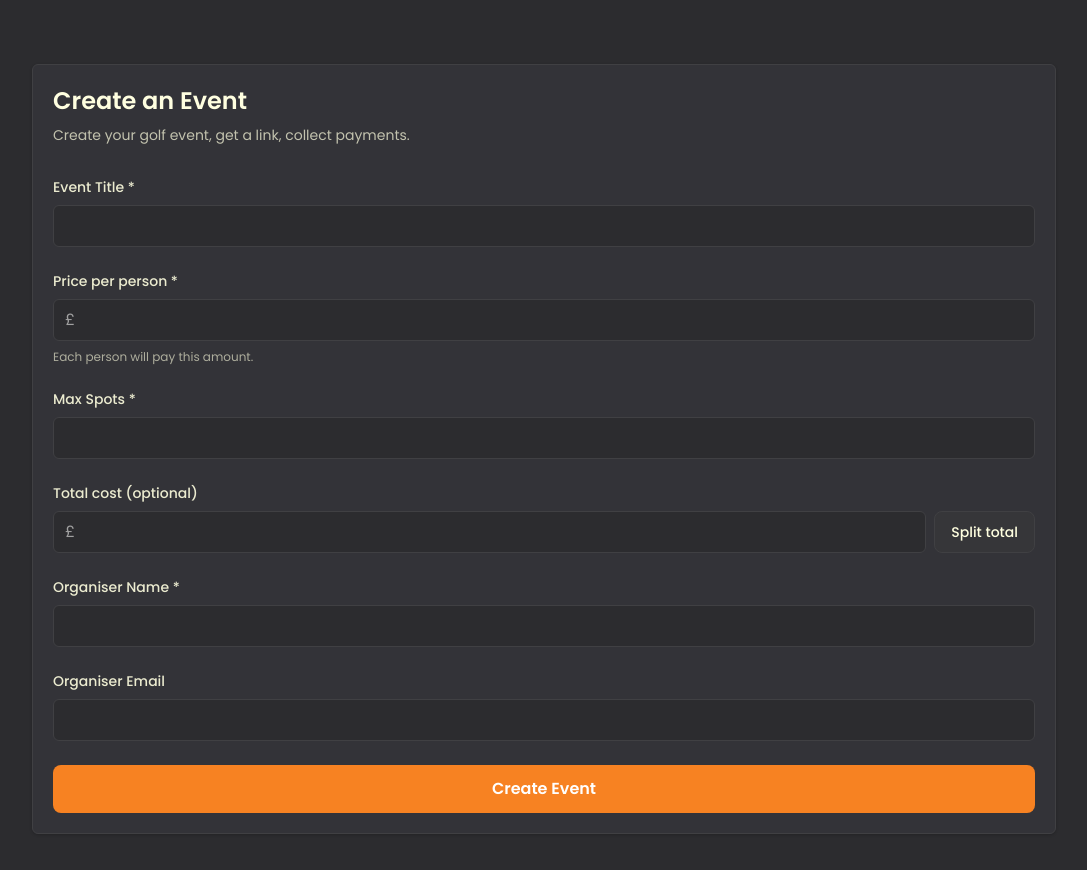
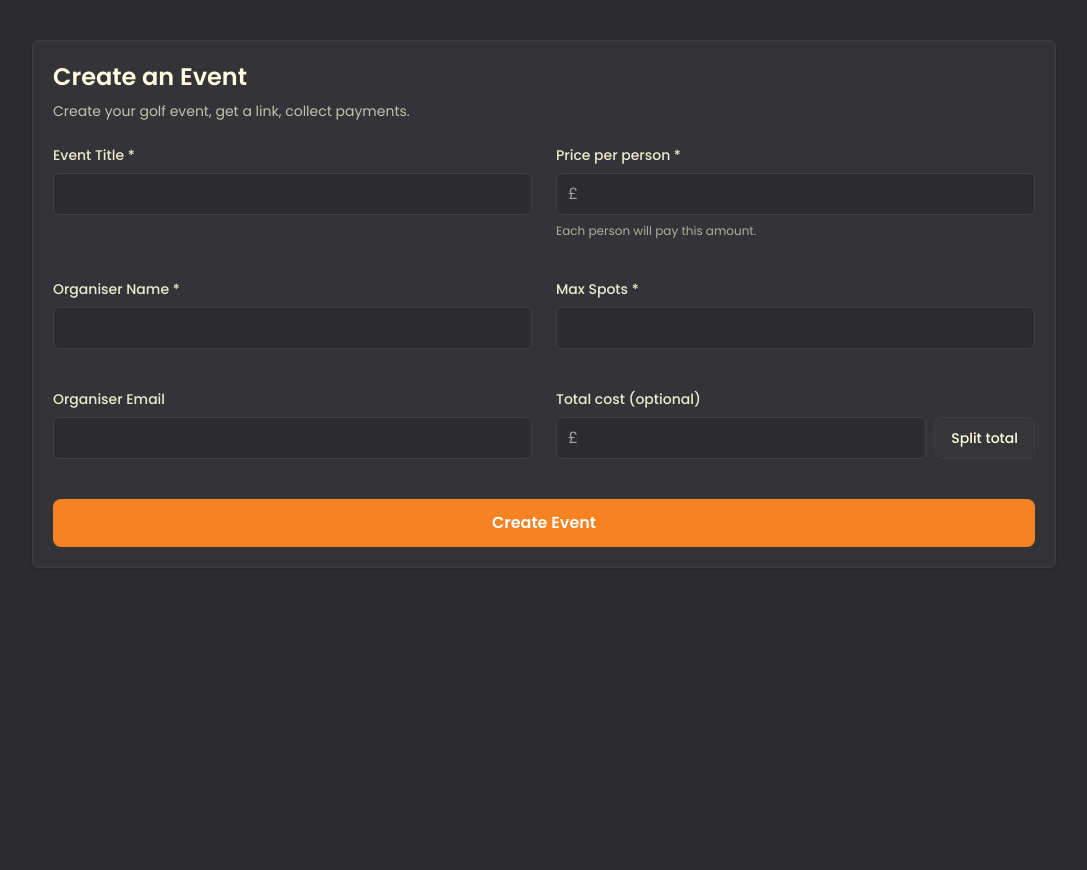
Before and after one commit to CamMacB17/alba-collect-host, a Next.js app: page /create in a window 1280 px wide. Shown: the top 870 px of the page, without its empty margins (96-1183 px from the left). After the commit the page ends 800 px from the top, so only its background shows below. Built offline with nearby package versions, Linux system fonts and the light colour scheme.

Commit message:
Fix currency input prefix + restore compact Create Event desktop layout

```diff
--- a/src/app/admin/[token]/EditPriceForm.tsx
+++ b/src/app/admin/[token]/EditPriceForm.tsx
@@ -88,9 +88,9 @@ export default function EditPriceForm({ eventId, currentPricePence, token, isPri
     <form onSubmit={handleSubmit}>
       <div className="space-y-1">
         <div className="flex gap-2 items-start">
-          <div className="relative flex-1">
+          <div className="relative w-full flex-1">
             <span
-              className="absolute left-3 top-1/2 -translate-y-1/2 text-neutral-400 pointer-events-none z-10"
+              className="absolute inset-y-0 left-0 flex items-center pl-3 text-zinc-400 pointer-events-none z-10"
             >
               £
             </span>
--- a/src/app/create/page.tsx
+++ b/src/app/create/page.tsx
@@ -126,8 +126,8 @@ export default function CreatePage() {
   };
 
   return (
-    <main className="min-h-screen py-16 px-4 sm:px-6 lg:px-8 overflow-x-hidden" style={{ background: "#2C2C2F" }}>
-      <div className="w-full max-w-5xl mx-auto space-y-6">
+    <main className="min-h-screen py-10 lg:py-10 px-4 sm:px-6 lg:px-8 overflow-x-hidden" style={{ background: "#2C2C2F" }}>
+      <div className="w-full max-w-5xl mx-auto space-y-4 lg:space-y-4">
         {/* Success Section - RENDERED ABOVE FORM */}
         {result && (
           <div
@@ -226,11 +226,12 @@ export default function CreatePage() {
         {/* Form Section */}
         <div className="card">
           <h1 className="text-2xl font-semibold mb-2" style={{ color: "#FFFFE0" }}>Create an Event</h1>
-          <p className="mb-8 text-sm" style={{ color: "#FFFFE0", opacity: 0.7 }}>
+          <p className="mb-6 text-sm" style={{ color: "#FFFFE0", opacity: 0.7 }}>
             Create your golf event, get a link, collect payments.
           </p>
 
-          <form onSubmit={handleSubmit} className="space-y-6">
+          <form onSubmit={handleSubmit} className="space-y-4 lg:grid lg:grid-cols-2 lg:gap-6">
+            {/* Left Column */}
             <div>
               <label htmlFor="title" className="block text-sm font-medium mb-2" style={{ color: "#FFFFE0", opacity: 0.9 }}>
                 Event Title *
@@ -257,13 +258,14 @@ export default function CreatePage() {
               />
             </div>
 
+            {/* Right Column */}
             <div>
               <label htmlFor="price" className="block text-sm font-medium mb-2" style={{ color: "#FFFFE0", opacity: 0.9 }}>
                 Price per person *
               </label>
-              <div className="relative">
+              <div className="relative w-full">
                 <span
-                  className="absolute left-3 top-1/2 -translate-y-1/2 text-neutral-400 pointer-events-none z-10"
+                  className="absolute inset-y-0 left-0 flex items-center pl-3 text-zinc-400 pointer-events-none z-10"
                 >
                   £
                 </span>
@@ -275,7 +277,7 @@ export default function CreatePage() {
                   step="0.01"
                   min="0"
                   required
-                  className="w-full pl-10 pr-4 py-2.5 rounded-lg transition-all tabular-nums"
+                  className="w-full pl-12 pr-4 py-2.5 rounded-lg transition-all tabular-nums"
                   style={{
                     background: "#2C2C2F",
                     border: "1px solid #404043",
@@ -296,6 +298,34 @@ export default function CreatePage() {
               </p>
             </div>
 
+            {/* Left Column */}
+            <div>
+              <label htmlFor="organiserName" className="block text-sm font-medium mb-2" style={{ color: "#FFFFE0", opacity: 0.9 }}>
+                Organiser Name *
+              </label>
+              <input
+                type="text"
+                id="organiserName"
+                name="organiserName"
+                required
+                className="w-full px-4 py-2.5 rounded-lg transition-all"
+                style={{
+                  background: "#2C2C2F",
+                  border: "1px solid #404043",
+                  color: "#FFFFE0"
+                }}
+                onFocus={(e) => {
+                  e.target.style.borderColor = "#F78222";
+                  e.target.style.boxShadow = "0 0 0 3px rgba(247, 130, 34, 0.1)";
+                }}
+                onBlur={(e) => {
+                  e.target.style.borderColor = "#404043";
+                  e.target.style.boxShadow = "none";
+                }}
+              />
+            </div>
+
+            {/* Right Column */}
             <div>
               <label htmlFor="maxSpots" className="block text-sm font-medium mb-2" style={{ color: "#FFFFE0", opacity: 0.9 }}>
                 Max Spots *
@@ -323,14 +353,41 @@ export default function CreatePage() {
               />
             </div>
 
+            {/* Left Column */}
+            <div>
+              <label htmlFor="organiserEmail" className="block text-sm font-medium mb-2" style={{ color: "#FFFFE0", opacity: 0.9 }}>
+                Organiser Email
+              </label>
+              <input
+                type="email"
+                id="organiserEmail"
+                name="organiserEmail"
+                className="w-full px-4 py-2.5 rounded-lg transition-all"
+                style={{
+                  background: "#2C2C2F",
+                  border: "1px solid #404043",
+                  color: "#FFFFE0"
+                }}
+                onFocus={(e) => {
+                  e.target.style.borderColor = "#F78222";
+                  e.target.style.boxShadow = "0 0 0 3px rgba(247, 130, 34, 0.1)";
+                }}
+                onBlur={(e) => {
+                  e.target.style.borderColor = "#404043";
+                  e.target.style.boxShadow = "none";
+                }}
+              />
+            </div>
+
+            {/* Right Column */}
             <div>
               <label htmlFor="totalCost" className="block text-sm font-medium mb-2" style={{ color: "#FFFFE0", opacity: 0.9 }}>
                 Total cost (optional)
               </label>
               <div className="flex flex-col sm:flex-row gap-2">
-                <div className="relative flex-1">
+                <div className="relative w-full flex-1">
                   <span
-                    className="absolute left-3 top-1/2 -translate-y-1/2 text-neutral-400 pointer-events-none z-10"
+                    className="absolute inset-y-0 left-0 flex items-center pl-3 text-zinc-400 pointer-events-none z-10"
                   >
                     £
                   </span>
@@ -342,7 +399,7 @@ export default function CreatePage() {
                     min="0"
                     value={totalCost}
                     onChange={(e) => setTotalCost(e.target.value)}
-                    className="w-full pl-10 pr-4 py-2.5 rounded-lg transition-all tabular-nums"
+                    className="w-full pl-12 pr-4 py-2.5 rounded-lg transition-all tabular-nums"
                     style={{
                       background: "#2C2C2F",
                       border: "1px solid #404043",
@@ -379,57 +436,8 @@ export default function CreatePage() {
               </div>
             </div>
 
-            <div>
-              <label htmlFor="organiserName" className="block text-sm font-medium mb-2" style={{ color: "#FFFFE0", opacity: 0.9 }}>
-                Organiser Name *
-              </label>
-              <input
-                type="text"
-                id="organiserName"
-                name="organiserName"
-                required
-                className="w-full px-4 py-2.5 rounded-lg transition-all"
-                style={{
-                  background: "#2C2C2F",
-                  border: "1px solid #404043",
-                  color: "#FFFFE0"
-                }}
-                onFocus={(e) => {
-                  e.target.style.borderColor = "#F78222";
-                  e.target.style.boxShadow = "0 0 0 3px rgba(247, 130, 34, 0.1)";
-                }}
-                onBlur={(e) => {
-                  e.target.style.borderColor = "#404043";
-                  e.target.style.boxShadow = "none";
-                }}
-              />
-            </div>
-
-            <div>
-              <label htmlFor="organiserEmail" className="block text-sm font-medium mb-2" style={{ color: "#FFFFE0", opacity: 0.9 }}>
-                Organiser Email
-              </label>
-              <input
-                type="email"
-                id="organiserEmail"
-                name="organiserEmail"
-                className="w-full px-4 py-2.5 rounded-lg transition-all"
-                style={{
-                  background: "#2C2C2F",
-                  border: "1px solid #404043",
-                  color: "#FFFFE0"
-                }}
-                onFocus={(e) => {
-                  e.target.style.borderColor = "#F78222";
-                  e.target.style.boxShadow = "0 0 0 3px rgba(247, 130, 34, 0.1)";
-                }}
-                onBlur={(e) => {
-                  e.target.style.borderColor = "#404043";
-                  e.target.style.boxShadow = "none";
-                }}
-              />
-            </div>
-
+            {/* Submit button spans full width on mobile, full width in grid on desktop */}
+            <div className="lg:col-span-2">
               <button
                 type="submit"
                 disabled={loading}
@@ -455,6 +463,7 @@ export default function CreatePage() {
               >
                 {loading ? "Creating..." : "Create Event"}
               </button>
+            </div>
           </form>
 
           {error && (
```
Lines whose indentation alone changed are shown as unchanged.
